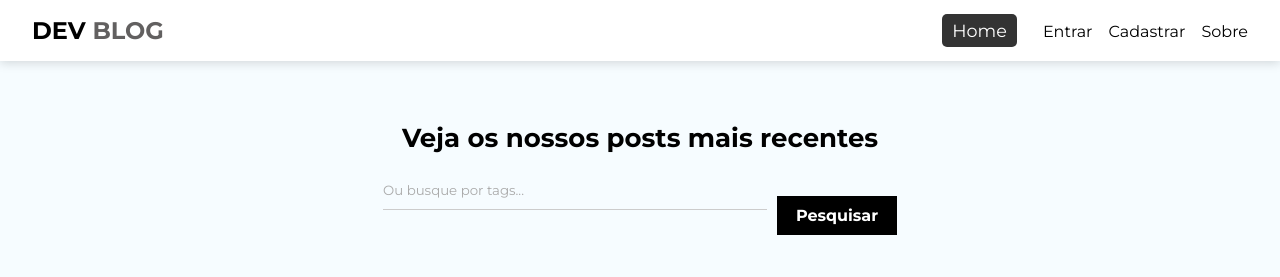
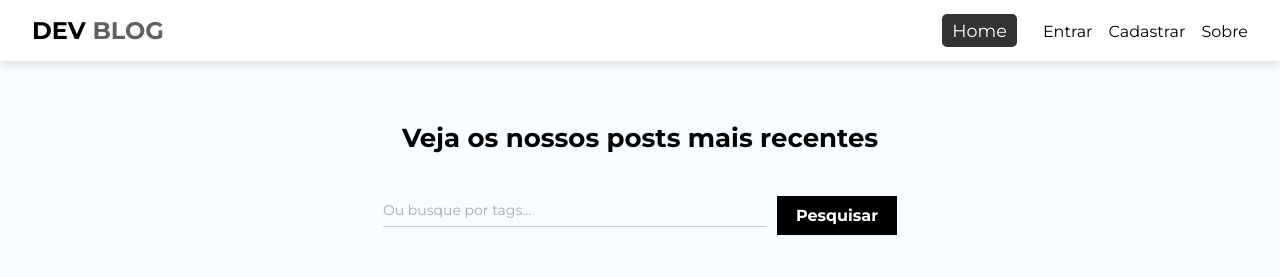
Before and after one commit to rodolphoreis/blog, a React (Vite) app: page / in a window 1280 px wide. Shown: the top 277 px of the page. Built offline with nearby package versions, Linux system fonts and the light colour scheme; no server answers.

Commit message:
chore: change styles

```diff
--- a/src/pages/Home/Home.module.css
+++ b/src/pages/Home/Home.module.css
@@ -16,6 +16,18 @@
 h1 {
   font-size: 26px;
   margin-top: 61px;
+}
+
+.input_home {
+  margin-bottom: 0;
+  font-size: 17px;
+  padding-top: 20px;
+  transform: translateY(-8px);
+}
+
+.input_home::placeholder {
+  transform: translateY(12px);
+  font-size: 14px;
 }
 
 .btn {
```
